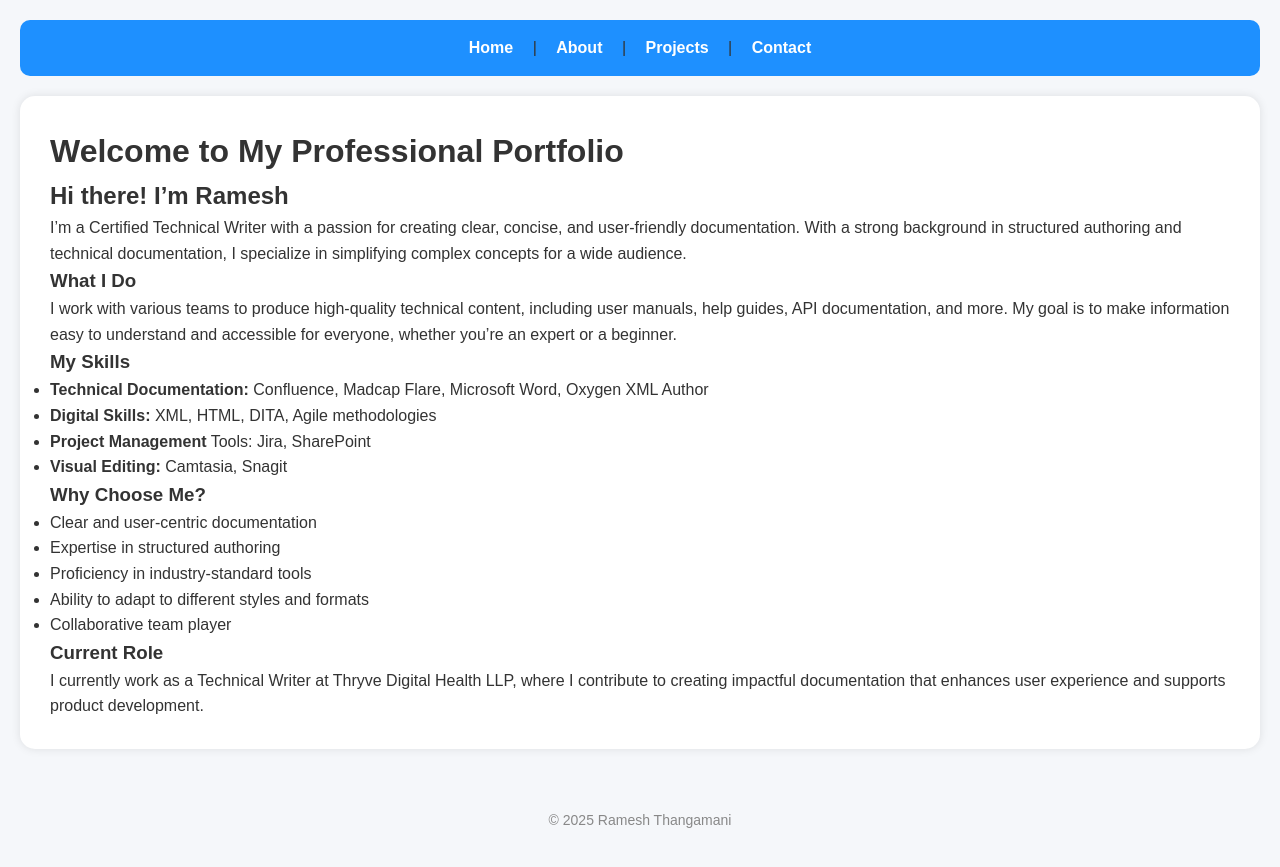
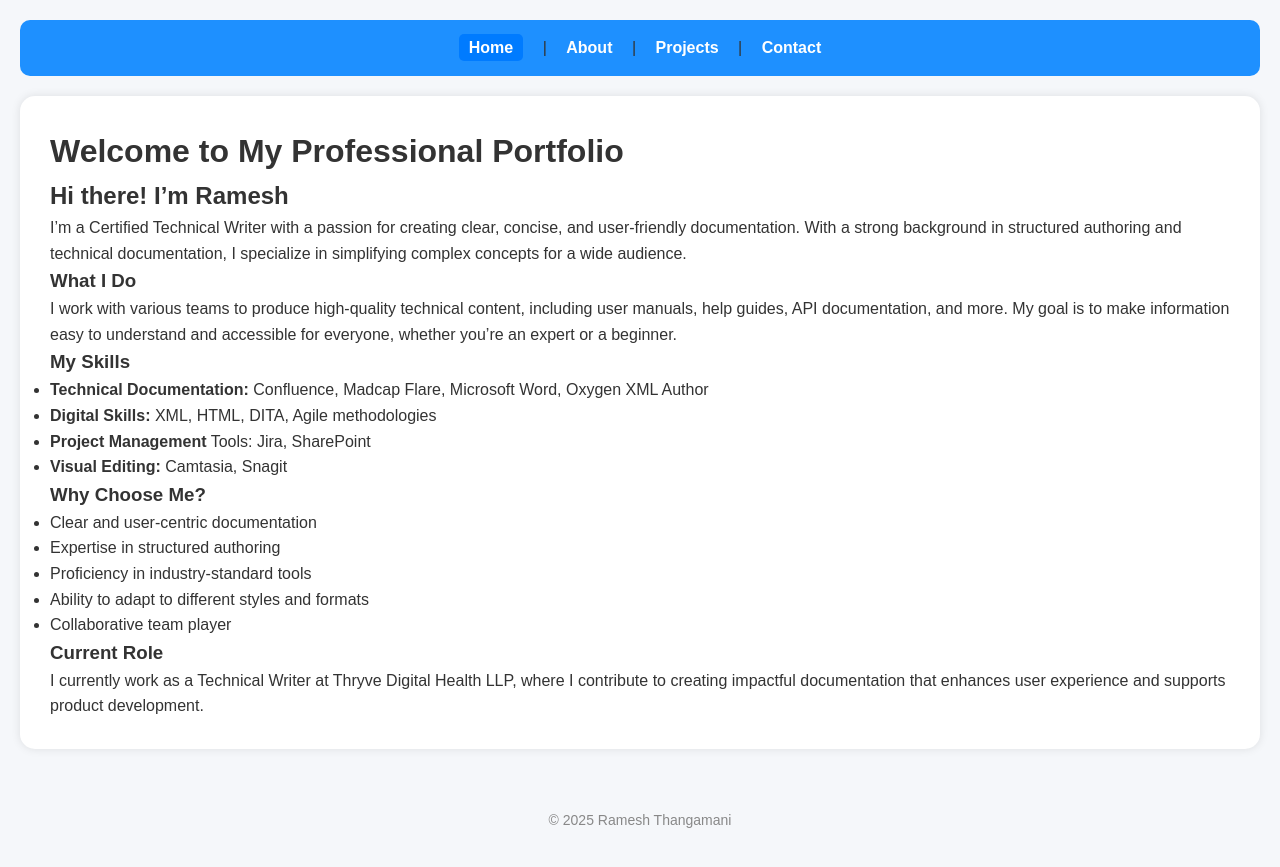
Before and after one commit to Ramesht95/Ramesh-T, a Jekyll site: the page built from index.md, in a window 1280 px wide. Shown: the top 867 px of the page. Built offline with Jekyll 4.4.1, drawn with Linux system fonts in a browser that asks for light colours.

Commit message:
updated css

```diff
--- a/_layouts/default.html
+++ b/_layouts/default.html
@@ -7,12 +7,12 @@
   <link rel="stylesheet" href="{{ '/assets/css/style.css' | relative_url }}" />
 </head>
 <body>
-  <nav>
-    <a href="{{ '/' | relative_url }}">Home</a> |
-    <a href="{{ '/about' | relative_url }}">About</a> |
-    <a href="{{ '/projects' | relative_url }}">Projects</a> |
-    <a href="{{ '/contact' | relative_url }}">Contact</a>
-  </nav>
+<nav>
+  <a href="{{ '/' | relative_url }}" class="{% if page.url == '/' %}active{% endif %}">Home</a> |
+  <a href="{{ '/about' | relative_url }}" class="{% if page.url == '/about' %}active{% endif %}">About</a> |
+  <a href="{{ '/projects' | relative_url }}" class="{% if page.url == '/projects' %}active{% endif %}">Projects</a> |
+  <a href="{{ '/contact' | relative_url }}" class="{% if page.url == '/contact' %}active{% endif %}">Contact</a>
+</nav>
 
   <main>
     {{ content }}
--- a/assets/css/style.css
+++ b/assets/css/style.css
@@ -63,3 +63,11 @@ iframe {
     height: 400px;
   }
 }
+
+nav a.active {
+  color: white;
+  background-color: #007BFF;
+  padding: 5px 10px;
+  border-radius: 5px;
+  text-decoration: none;
+}
```
